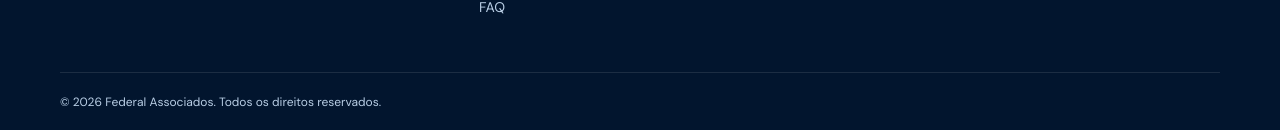
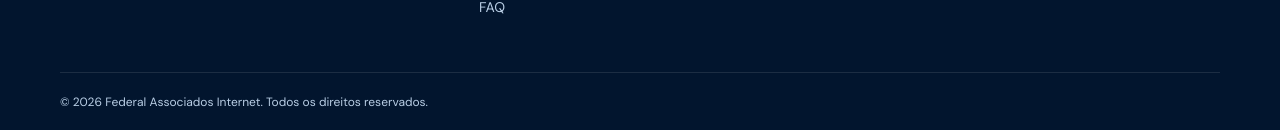
Before and after one commit to fotoscomiaa-alt/Federal-associados-internet-, a React (Vite) app: page /contato in a window 1280 px wide. Shown: the part 822-952 px from the top of the page. Built offline with nearby package versions, Linux system fonts and the light colour scheme.

Commit message:
Atualizar o Footer.tsx

```diff
--- a/src/components/Footer.tsx
+++ b/src/components/Footer.tsx
@@ -4,4 +4,4 @@ export default function Footer(){return <footer className="footer"><div classNam
  <div><h3>Empresa</h3><Link to="/sobre">Sobre nós</Link><Link to="/beneficios">Benefícios</Link><Link to="/faq">FAQ</Link></div>
  <div><h3>Planos</h3><Link to="/planos">Conheça os planos</Link><Link to="/contato">Contato</Link></div>
  <div><h3>Atendimento</h3><a href="https://wa.me/5511972506989">WhatsApp: 11 97250-6989</a></div>
- </div><div className="container copyright">© {new Date().getFullYear()} Federal Associados. Todos os direitos reservados.</div></footer>}
+ </div><div className="container copyright">© {new Date().getFullYear()} Federal Associados Internet. Todos os direitos reservados.</div></footer>}
```
